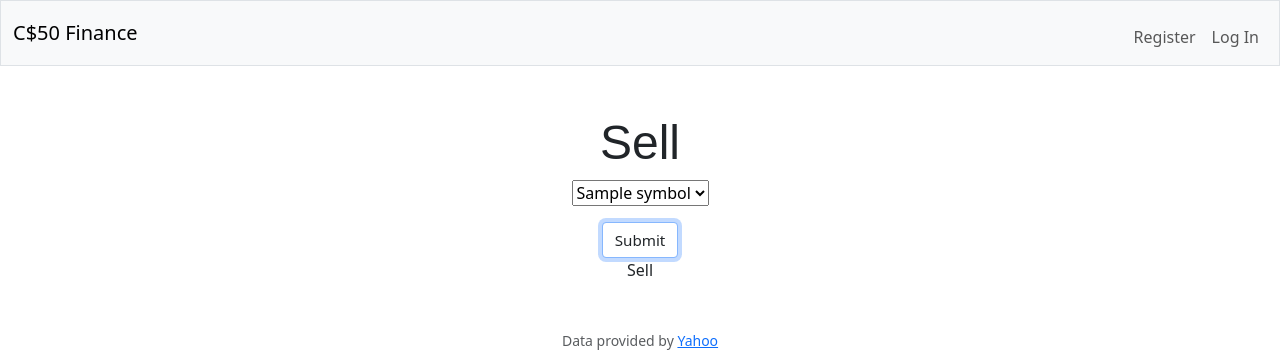
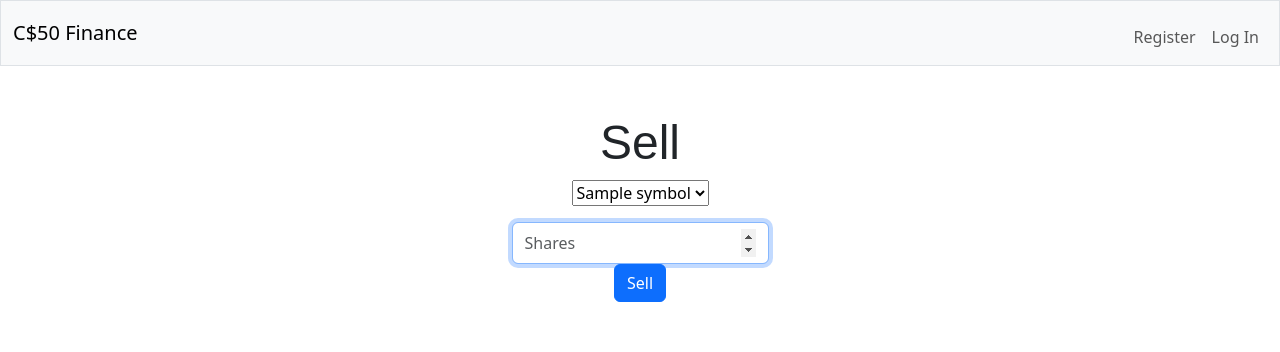
Before and after one commit to sevensora/bored, a Flask app: template finance/templates/sell.html in a window 1280 px wide. Shown: the top 352 px of the page. Run offline with Flask 3, Linux system fonts and the light colour scheme; the template is opened without the code that fills it: most values are stand-ins (such as "Sample title", 1, 10 or a date in 2020); some libraries are stand-ins or nearby versions.

Commit message:
Mon, Apr 22, 2024, 8:55 PM +10:00

```diff
--- a/finance/templates/sell.html
+++ b/finance/templates/sell.html
@@ -16,7 +16,7 @@
             </select>
         </div>
         <dive class="mb-3">
-            <input autocomplete="off" autofocus class="form-control mx-auto w-auto" name="shares placeholder
+            <input autocomplete="off" autofocus class="form-control mx-auto w-auto" name="shares" placeholder="Shares" type="number">
         </div>
         <button class="btn btn-primary" type="submit">Sell</button>
     </form>
```
